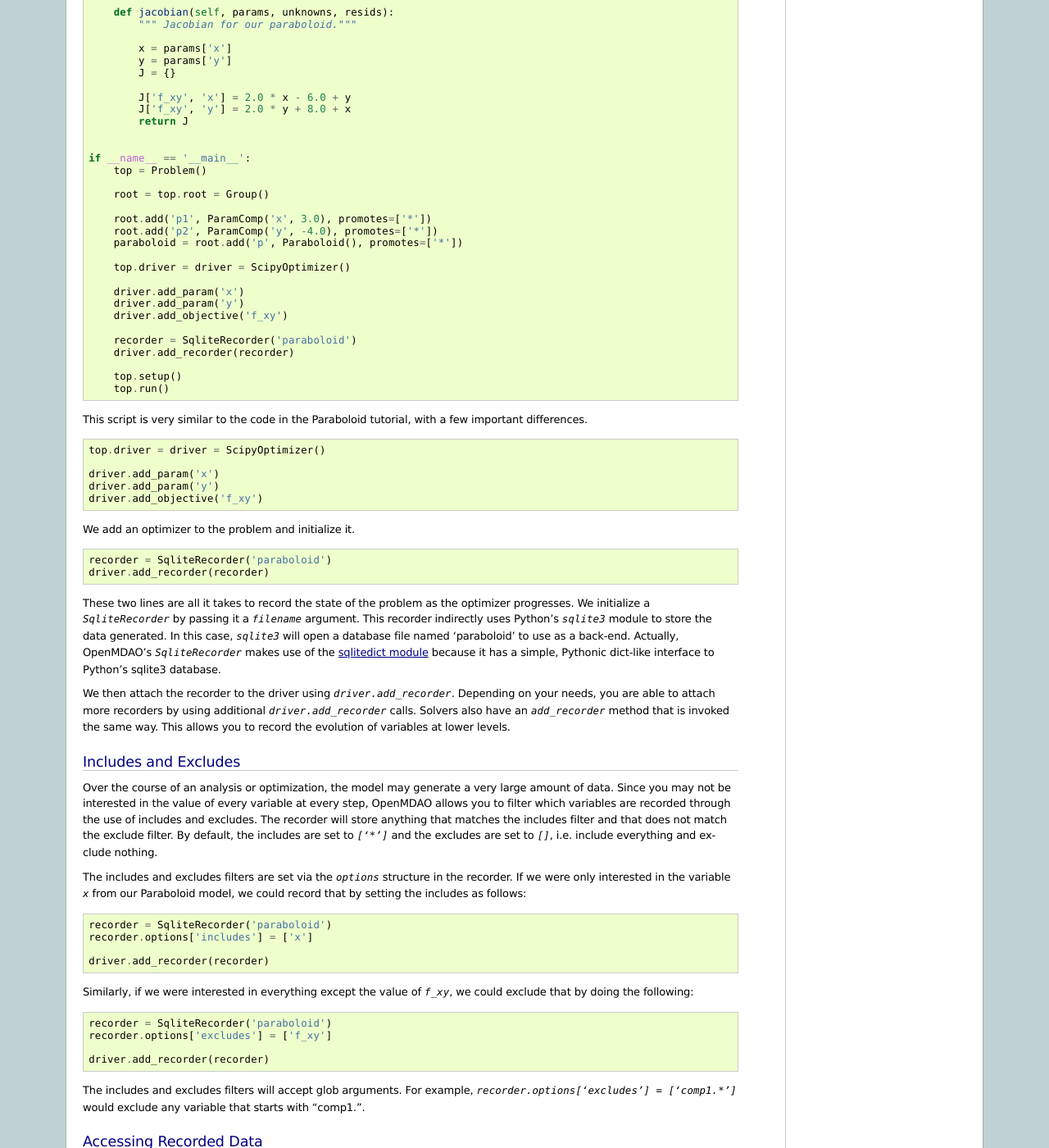
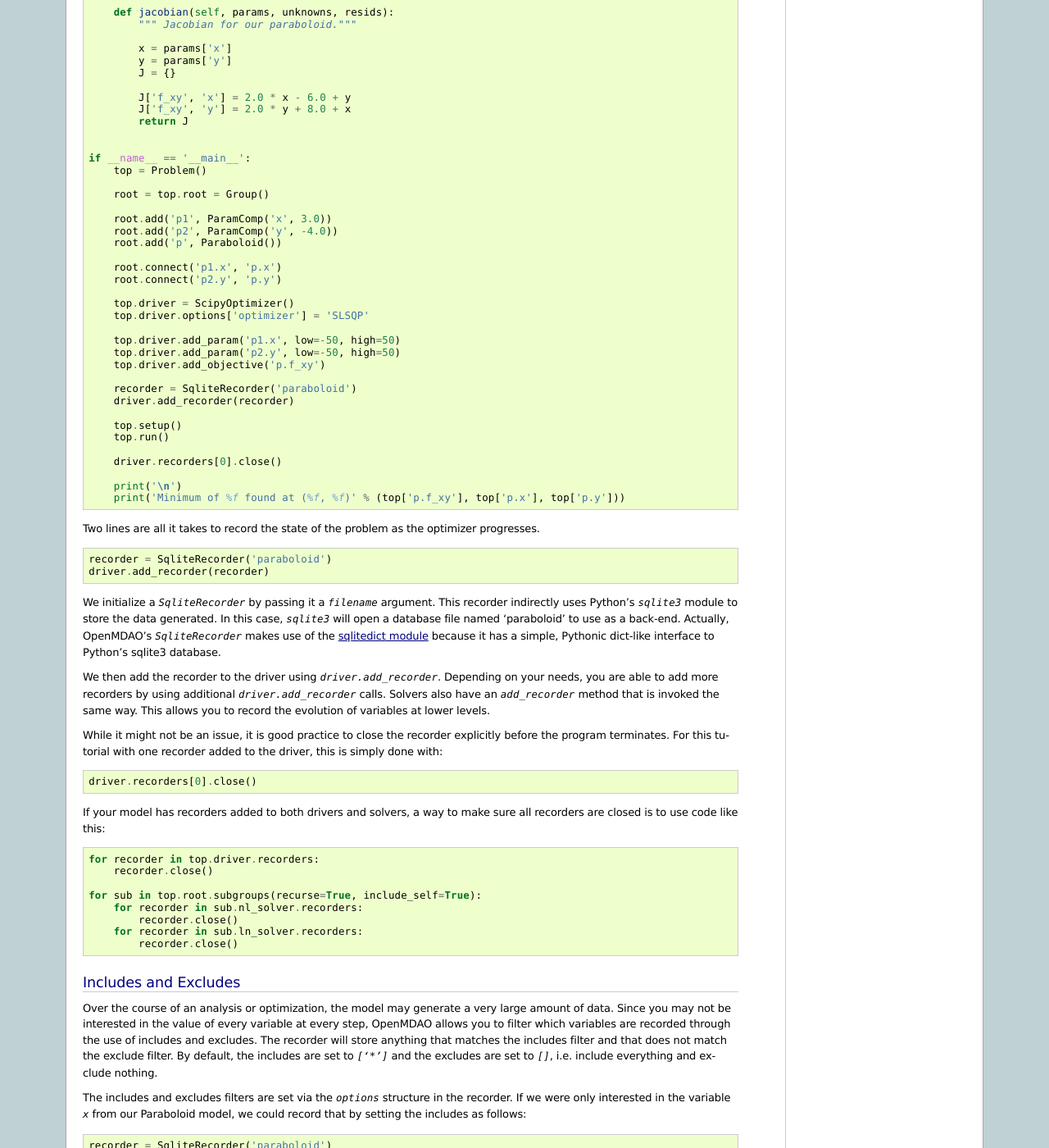
Before and after one commit to OpenMDAO/OpenMDAO1, a Sphinx documentation site: the page built from openmdao/docs/usr-guide/tutorials/recording.rst, in a window 1280 px wide and 1400 px high, scrolled down 537 px. Shown: the whole window at 82% size. Built offline with Sphinx 7.4.7, drawn with Linux system fonts in a browser that asks for light colours; some of the changed text lies outside the part shown.

Commit message:
Updated docs for recording

```diff
--- a/openmdao/docs/usr-guide/tutorials/paraboloid-tutorial.rst
+++ b/openmdao/docs/usr-guide/tutorials/paraboloid-tutorial.rst
@@ -261,6 +261,7 @@ The output should look like this:
 
 Future tutorials will show more complex `Problems`.
 
+.. _`paraboloid_optimization_tutorial`:
 
 Optimization of the Paraboloid
 ==============================
--- a/openmdao/docs/usr-guide/tutorials/recording.rst
+++ b/openmdao/docs/usr-guide/tutorials/recording.rst
@@ -4,11 +4,10 @@
 Recording
 =========
 
-In a previous example, we looked at the Paraboloid component. This tutorial
-builds on this example by adding optimization and demonstrating how to
-save the data generated for future use. Consider the code below:
+This tutorial is builds on the :ref:`Optimization of the Paraboloid Tutorial <paraboloid_optimization_tutorial>`
+by demonstrating how to save the data generated for future use. Consider the code below:
 
-::
+.. testcode:: recording
 
     from openmdao.components import ParamComp
     from openmdao.core import Component, Group, Problem
@@ -54,15 +53,19 @@ save the data generated for future use. Consider the code below:
 
         root = top.root = Group()
 
-        root.add('p1', ParamComp('x', 3.0), promotes=['*'])
-        root.add('p2', ParamComp('y', -4.0), promotes=['*'])
-        paraboloid = root.add('p', Paraboloid(), promotes=['*'])
+        root.add('p1', ParamComp('x', 3.0))
+        root.add('p2', ParamComp('y', -4.0))
+        root.add('p', Paraboloid())
 
-        top.driver = driver = ScipyOptimizer()
+        root.connect('p1.x', 'p.x')
+        root.connect('p2.y', 'p.y')
 
-        driver.add_param('x')
-        driver.add_param('y')
-        driver.add_objective('f_xy')
+        top.driver = ScipyOptimizer()
+        top.driver.options['optimizer'] = 'SLSQP'
+
+        top.driver.add_param('p1.x', low=-50, high=50)
+        top.driver.add_param('p2.y', low=-50, high=50)
+        top.driver.add_objective('p.f_xy')
 
         recorder = SqliteRecorder('paraboloid')
         driver.add_recorder(recorder)
@@ -70,25 +73,20 @@ save the data generated for future use. Consider the code below:
         top.setup()
         top.run()
 
-This script is very similar to the code in the Paraboloid tutorial, with a few important differences.
+        driver.recorders[0].close()
 
-::
+        print('\n')
+        print('Minimum of %f found at (%f, %f)' % (top['p.f_xy'], top['p.x'], top['p.y']))
 
-    top.driver = driver = ScipyOptimizer()
-
-    driver.add_param('x')
-    driver.add_param('y')
-    driver.add_objective('f_xy')
-
-We add an optimizer to the problem and initialize it.
+Two lines are all it takes to record the state of the problem as the
+optimizer progresses.
 
 ::
 
     recorder = SqliteRecorder('paraboloid')
     driver.add_recorder(recorder)
 
-These two lines are all it takes to record the state of the problem as the
-optimizer progresses. We initialize a `SqliteRecorder` by passing it a
+We initialize a `SqliteRecorder` by passing it a
 `filename` argument. This recorder indirectly uses Python's `sqlite3` module to store the
 data generated. In this case, `sqlite3` will open a database file named 'paraboloid'
 to use as a back-end.
@@ -96,11 +94,33 @@ Actually, OpenMDAO's `SqliteRecorder` makes use of the
 `sqlitedict module <https://pypi.python.org/pypi/sqlitedict>`_ because it has a
 simple, Pythonic dict-like interface to Python’s sqlite3 database.
 
-We then attach the recorder to the driver using `driver.add_recorder`.
-Depending on your needs, you are able to attach more recorders by using
+We then add the recorder to the driver using `driver.add_recorder`.
+Depending on your needs, you are able to add more recorders by using
 additional `driver.add_recorder` calls. Solvers also have an `add_recorder`
 method that is invoked the same way. This allows you to record the evolution
 of variables at lower levels.
+
+While it might not be an issue, it is good practice to close the
+recorder explicitly before the program terminates.
+For this tutorial with one recorder added to the driver, this is simply done with:
+
+::
+
+    driver.recorders[0].close()
+
+If your model has recorders added to both drivers and solvers,
+a way to make sure all recorders are closed is to use code like this:
+
+::
+
+    for recorder in top.driver.recorders:
+        recorder.close()
+
+    for sub in top.root.subgroups(recurse=True, include_self=True):
+        for recorder in sub.nl_solver.recorders:
+            recorder.close()
+        for recorder in sub.ln_solver.recorders:
+            recorder.close()
 
 
 Includes and Excludes
@@ -152,7 +172,7 @@ and drivers may have sub-steps that are recorded. In those cases, the
 iteration number may be of the form '1-3', indicating the third sub-step of the
 first iteration.
 
-Since our Paraboloid only has a recorder attached to the driver, our
+Since our Paraboloid only has a recorder added to the driver, our
 'paraboloid' sqlite file will contain keys of the form 'SLSQP/1', 'SLSQP/2',
 etc. To access the data from our run, we can use the following code:
 
```
Also changed, not shown: other parts of openmdao/docs/usr-guide/tutorials/recording.rst (+1 -1 lines).
